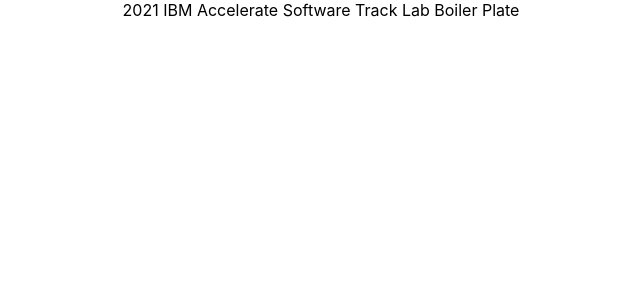
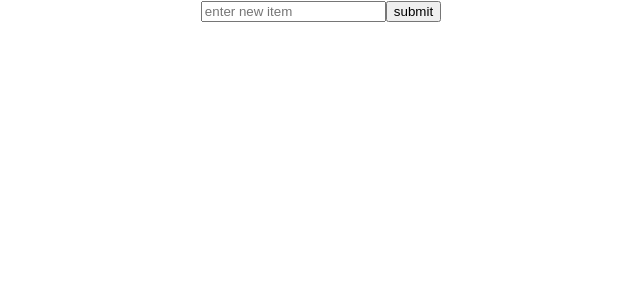
Before and after one commit to suzm10/React-Todo-list, a React (Create React App) app: page / in a window 1280 px wide. Shown: the top 300 px of the page, without its empty margins (319-959 px from the left). Built offline with nearby package versions, Linux system fonts and the light colour scheme.

Commit message:
Update App.js
list and input function using react hooks

```diff
--- a/src/App.js
+++ b/src/App.js
@@ -1,10 +1,61 @@
 import Header from "./component/header"
 import './App.css';
 
+import React, { useState } from "react";
+
+/**
+ * @param {object} props
+ * @param {(item:string) => void} props.addItem
+ * @returns {JSX.Element}
+ */
+function ItemInput(props) {
+  const [item, setItem] = useState("");
+  const updateItem = function (event) {
+    setItem(event.target.value);
+  }
+  const addToList = function (event) {
+    // prevent form from actually submitting
+    event.preventDefault();
+    props.addItem(item);
+    setItem("");
+  }
+
+  return (
+    <form onSubmit={addToList}>
+      <input type="text" value={item} placeholder="enter new item" onChange={updateItem}/>
+      <input type="submit" value="submit"/>
+    </form>
+  );
+}
+
+/**
+ * @param {object} props
+ * @param {string[]} props.items
+ * @returns {JSX.Element}
+ */
+function ItemList(props) {
+  const items = [];
+
+  for (let i = 0; i < props.items.length; i++) {
+    const listItem = <li key={i}>{props.items[i]}</li>;
+    items.push(listItem);
+  }
+
+  return (
+    <ul>{items}</ul>
+  )
+}
+
 function App() {
+  const [items, setItems] = useState([]);
+  const addItem = function (item) {
+    setItems(items.concat(item));
+  }
+
   return (
     <div className="App">
-    <Header/>
+      <ItemInput addItem={addItem}/>
+      <ItemList items={items}/>
     </div>
   );
 }
```
